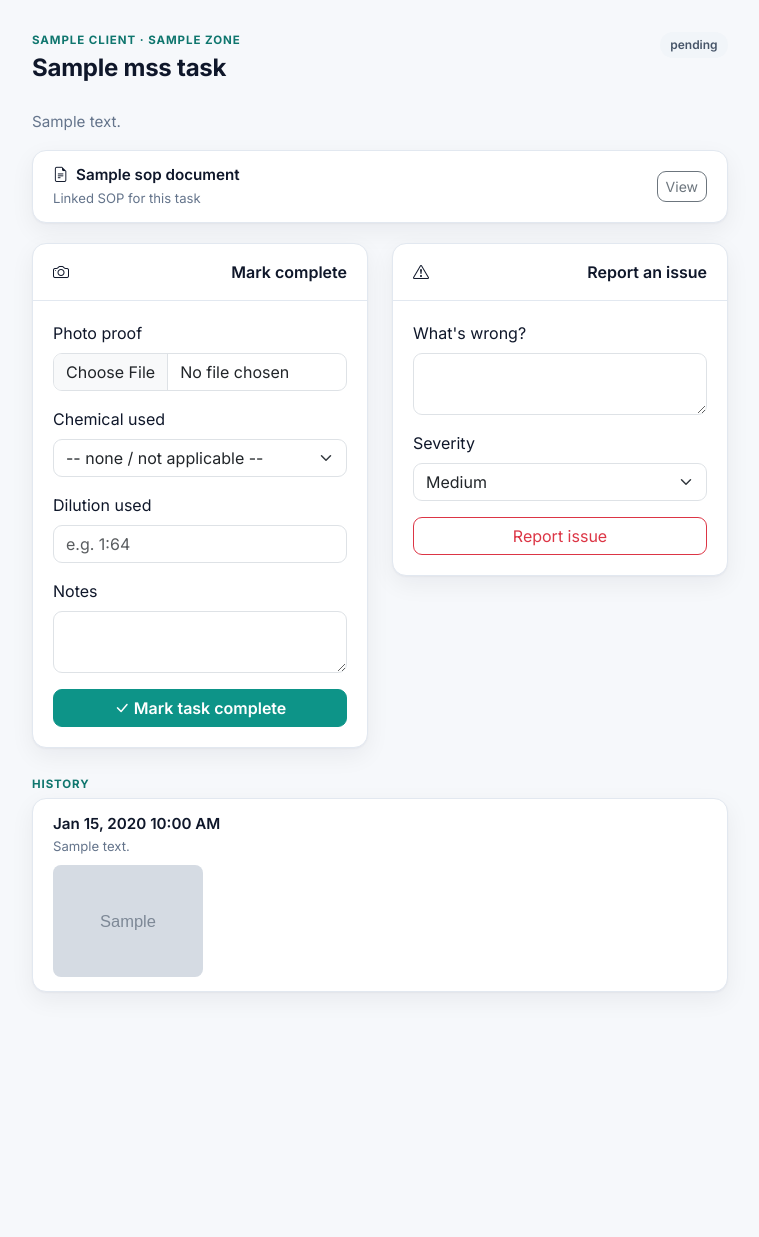
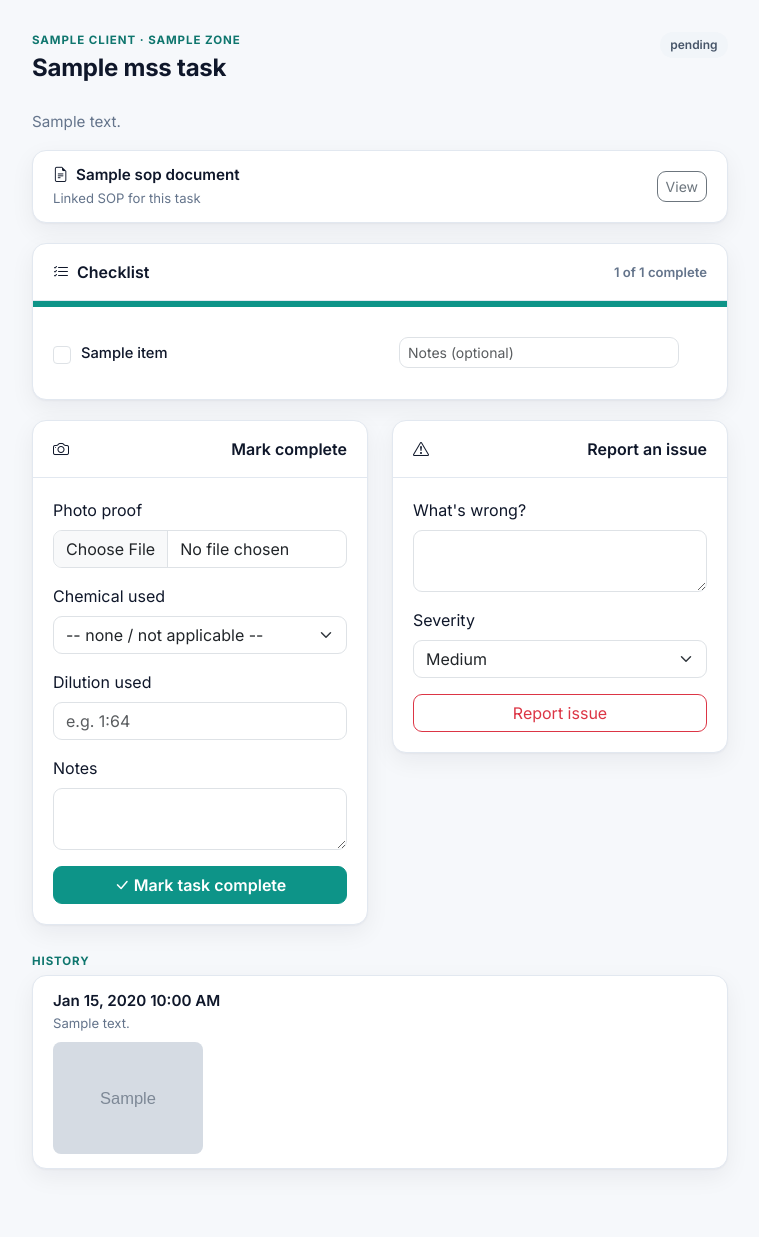
Before and after one commit to sniffhq/saniproof, a Flask app: template app/templates/task_detail.html in a window 1280 px wide. Shown: the part 55-1292 px from the top of the page, without its empty margins (260-1019 px from the left). Before the commit the page ends 1048 px from the top, so only its background shows below. Run offline with Flask 3, Linux system fonts and the light colour scheme; the template is opened without the code that fills it: most values are stand-ins (such as "Sample title", 1, 10 or a date in 2020); grey boxes marked "Sample" are stand-in pictures.

Commit message:
Add checklist forms for task execution

```diff
--- a/app/static/css/style.css
+++ b/app/static/css/style.css
@@ -335,6 +335,59 @@ a.sp-row:hover { background: #f8fafc; }
 }
 .empty-state i { font-size: 1.8rem; color: var(--sp-line); margin-bottom: 0.5rem; display: block; }
 
+/* ---------- Checklist ---------- */
+
+.checklist-progress-track {
+  height: 6px;
+  background: var(--sp-line);
+}
+
+.checklist-progress-fill {
+  height: 100%;
+  background: var(--sp-accent);
+  transition: width 0.25s ease;
+}
+
+.checklist-row {
+  display: flex;
+  align-items: center;
+  gap: 0.75rem;
+  padding: 0.65rem 0;
+  border-bottom: 1px solid var(--sp-line);
+  flex-wrap: wrap;
+}
+.checklist-row:last-child { border-bottom: none; }
+
+.checklist-row-main {
+  display: flex;
+  align-items: center;
+  gap: 0.6rem;
+  flex: 1 1 220px;
+  cursor: pointer;
+  margin: 0;
+}
+
+.checklist-checkbox {
+  width: 1.15rem;
+  height: 1.15rem;
+  flex-shrink: 0;
+}
+
+.checklist-label { font-size: 0.92rem; font-weight: 500; }
+
+.checklist-notes {
+  flex: 1 1 200px;
+  max-width: 280px;
+}
+
+.checklist-saved-indicator {
+  color: var(--sp-accent);
+  opacity: 0;
+  transition: opacity 0.2s ease;
+  width: 1rem;
+}
+.checklist-saved-indicator.show { opacity: 1; }
+
 /* ---------- Landing (company picker) ---------- */
 
 .landing-hero {
--- a/app/templates/task_detail.html
+++ b/app/templates/task_detail.html
@@ -25,6 +25,83 @@
       {% endif %}
     </div>
   </div>
+{% endif %}
+
+{% if assignment.mss_task.checklist_items %}
+  <div class="sp-card">
+    <div class="sp-card-header">
+      <span><i class="bi bi-list-check me-1"></i> Checklist</span>
+      <span id="checklist-progress-label" class="sp-row-meta mb-0">{{ checked_count }} of {{ total_count }} complete</span>
+    </div>
+    <div class="checklist-progress-track">
+      <div id="checklist-progress-bar" class="checklist-progress-fill"
+           style="width: {{ (checked_count / total_count * 100) if total_count else 0 }}%;"></div>
+    </div>
+    <div class="sp-card-body">
+      {% for item in assignment.mss_task.checklist_items %}
+        {% set response = responses_by_item.get(item.id) %}
+        <div class="checklist-row" data-item-id="{{ item.id }}">
+          <label class="checklist-row-main">
+            <input type="checkbox" class="form-check-input checklist-checkbox"
+                   {{ 'checked' if response and response.checked else '' }}>
+            <span class="checklist-label">{{ item.label }}</span>
+          </label>
+          <input type="text" class="form-control form-control-sm checklist-notes"
+                 placeholder="Notes (optional)" value="{{ response.notes if response and response.notes else '' }}">
+          <span class="checklist-saved-indicator"><i class="bi bi-check2"></i></span>
+        </div>
+      {% endfor %}
+    </div>
+  </div>
+
+  <script>
+    (function () {
+      const assignmentId = "{{ assignment.id }}";
+      const rows = document.querySelectorAll(".checklist-row");
+      const progressLabel = document.getElementById("checklist-progress-label");
+      const progressBar = document.getElementById("checklist-progress-bar");
+
+      function save(itemId, payload, indicatorEl) {
+        const body = new URLSearchParams(payload);
+        fetch(`/task-assignment/${assignmentId}/checklist-item/${itemId}`, {
+          method: "POST",
+          headers: { "Content-Type": "application/x-www-form-urlencoded" },
+          body: body,
+        })
+          .then((r) => r.json())
+          .then((data) => {
+            if (!data.ok) return;
+            progressLabel.textContent = `${data.checked_count} of ${data.total_count} complete`;
+            const pct = data.total_count ? (data.checked_count / data.total_count) * 100 : 0;
+            progressBar.style.width = pct + "%";
+            if (indicatorEl) {
+              indicatorEl.classList.add("show");
+              setTimeout(() => indicatorEl.classList.remove("show"), 1200);
+            }
+          })
+          .catch(() => {});
+      }
+
+      rows.forEach((row) => {
+        const itemId = row.dataset.itemId;
+        const checkbox = row.querySelector(".checklist-checkbox");
+        const notes = row.querySelector(".checklist-notes");
+        const indicator = row.querySelector(".checklist-saved-indicator");
+
+        checkbox.addEventListener("change", () => {
+          save(itemId, { checked: checkbox.checked ? "true" : "false" }, indicator);
+        });
+
+        let notesTimer;
+        notes.addEventListener("input", () => {
+          clearTimeout(notesTimer);
+          notesTimer = setTimeout(() => {
+            save(itemId, { notes: notes.value }, indicator);
+          }, 600);
+        });
+      });
+    })();
+  </script>
 {% endif %}
 
 <div class="row">
--- a/app/templates/tasks_list.html
+++ b/app/templates/tasks_list.html
@@ -22,17 +22,18 @@
 {% else %}
   <div class="sp-card">
     {% for task in tasks %}
-      <div class="sp-row">
+      <a href="{{ url_for('tasks_admin.task_detail', company_id=company.id, task_id=task.id) }}" class="sp-row">
         <div>
           <div class="sp-row-title">{{ task.name }}</div>
           <div class="sp-row-meta">
             {{ task.zone.client.name }} &middot; {{ task.zone.name }}
             {% if task.default_chemical %} &middot; {{ task.default_chemical.name }}{% endif %}
             {% if task.sop_document %} &middot; <i class="bi bi-file-earmark-text"></i> {{ task.sop_document.title }}{% endif %}
+            &middot; {{ task.checklist_items|length }} checklist step{{ 's' if task.checklist_items|length != 1 else '' }}
           </div>
         </div>
         <span class="pill pill-pending text-capitalize">{{ task.frequency }}</span>
-      </div>
+      </a>
     {% endfor %}
   </div>
 {% endif %}
```
Also changed, not shown: app/models.py (+52 -0 lines), app/routes/tasks.py (+57 -3 lines), app/routes/tasks_admin.py (+46 -3 lines), app/templates/task_admin_detail.html (added, +51 -0 lines), seed.py (+12 -1 lines), README.md.
